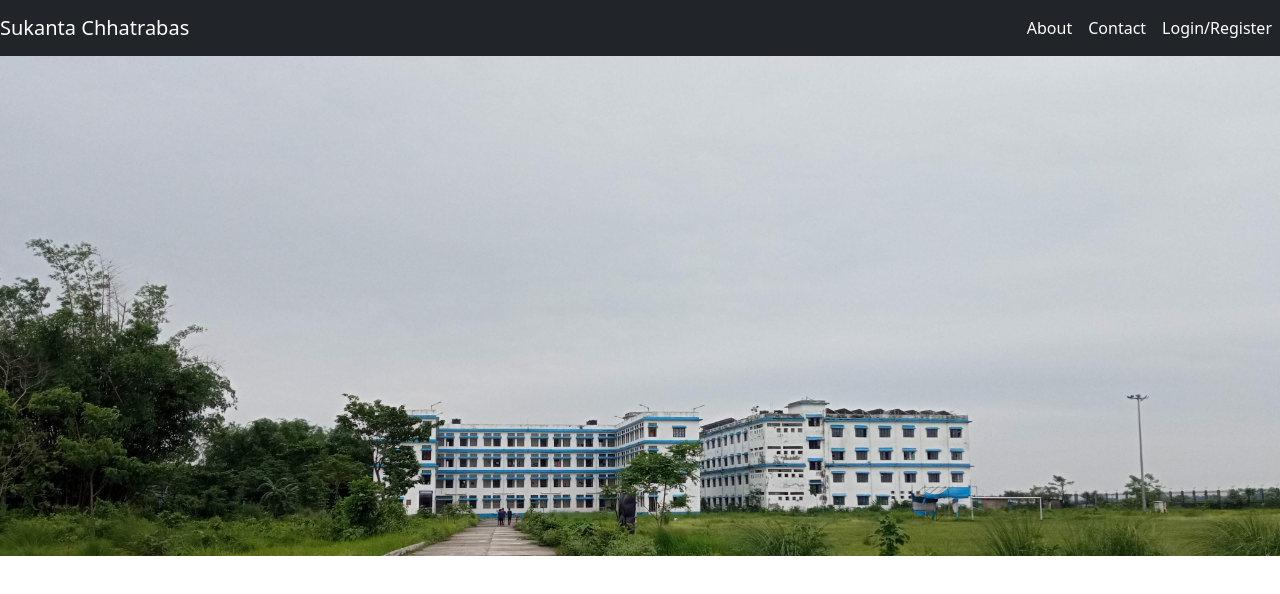
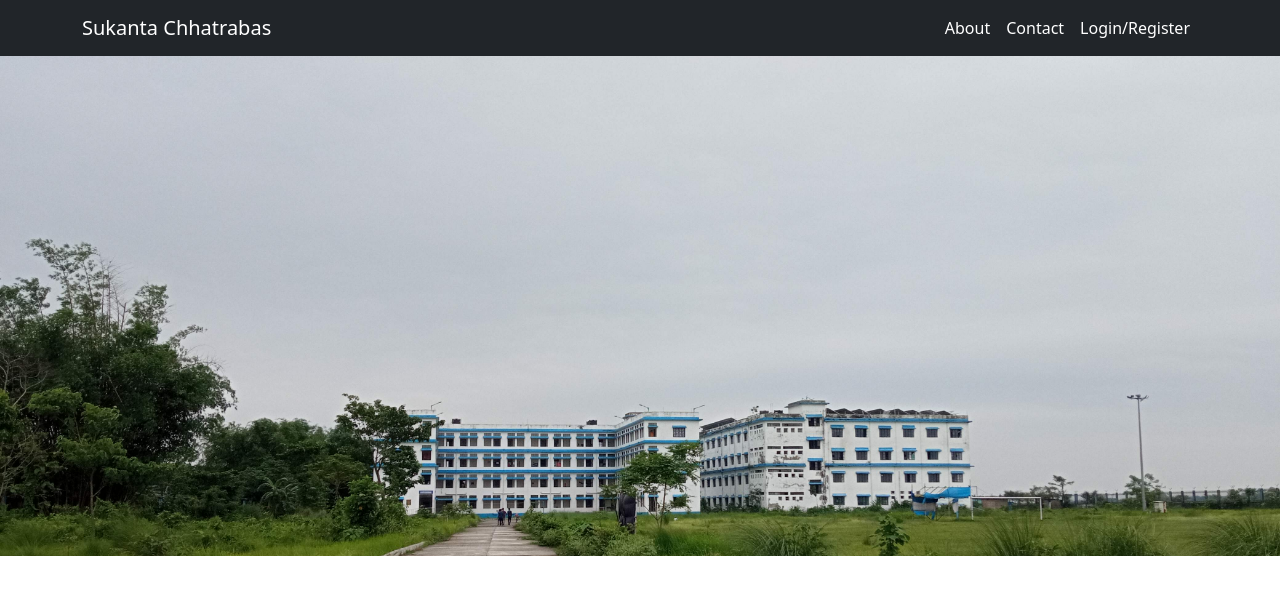
Before and after one commit to sanjoy04/CGEC-Hostel, a React (Create React App) app: page / in a window 1280 px wide. Shown: the top 594 px of the page. Built offline with nearby package versions, Linux system fonts and the light colour scheme.

Commit message:
navbar modified

```diff
--- a/src/Components/Navbar.js
+++ b/src/Components/Navbar.js
@@ -5,21 +5,29 @@
 export default function Navbar_() {
   return (
     <Navbar collapseOnSelect expand="lg" bg="dark" variant="dark">
+      <Container>
         <Navbar.Brand href="#home">Sukanta Chhatrabas</Navbar.Brand>
         <Navbar.Toggle aria-controls="responsive-navbar-nav" />
         <Navbar.Collapse className="right_align" id="responsive-navbar-nav">
           <Nav className="nav_elements">
             <Nav.Link>
-            <Link className="link" to={"/About"}>About</Link>
+              <Link className="link" to={"/About"}>
+                About
+              </Link>
             </Nav.Link>
             <Nav.Link>
-            <Link className="link" to={"/Contact"}>Contact</Link>
+              <Link className="link" to={"/Contact"}>
+                Contact
+              </Link>
             </Nav.Link>
             <Nav.Link>
-            <Link className="link" to={"/"}>Login/Register</Link>
+              <Link className="link" to={"/"}>
+                Login/Register
+              </Link>
             </Nav.Link>
           </Nav>
         </Navbar.Collapse>
+      </Container>
     </Navbar>
   );
 }
```
Lines whose indentation alone changed are shown as unchanged.
